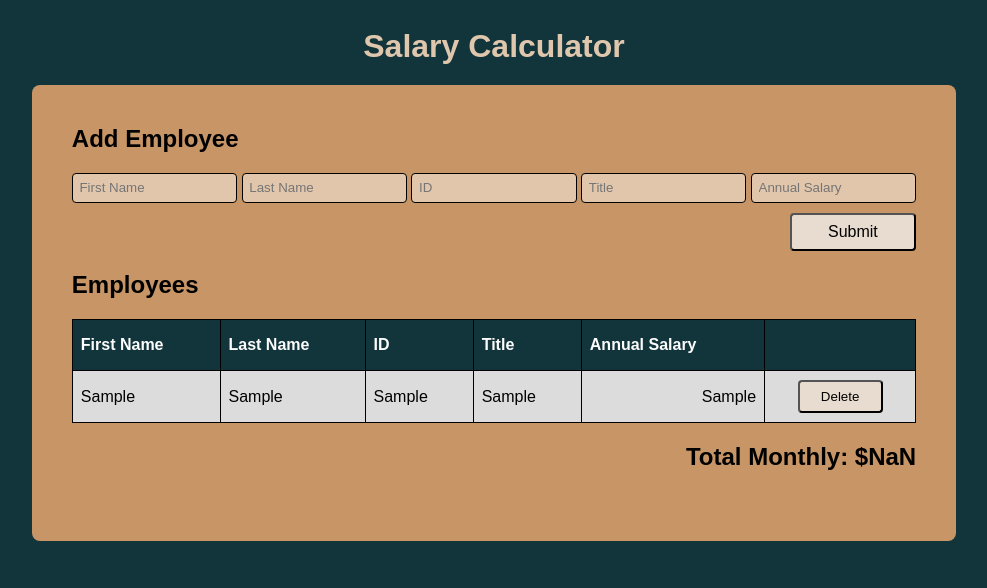
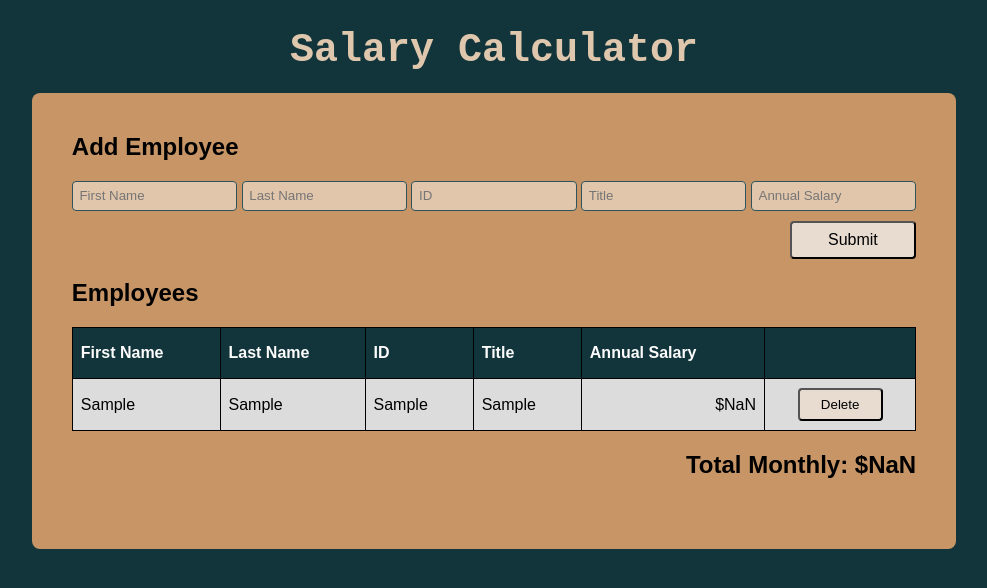
Before and after one commit to NoneTheWeisser/weekend-js-salary-calculator, a plain HTML site: page index.html in a window 1280 px wide. Both pictures are taken after typing "Sample", "Sample", "Sample", "Sample", "Sample" into the empty fields and a click on the button "Submit". Shown: the whole page, without its empty margins (146-1133 px from the left). Drawn offline with Linux system fonts and the light colour scheme.

Commit message:
figured out how to convert numbers to currency

```diff
--- a/script.js
+++ b/script.js
@@ -41,19 +41,25 @@ function addEmployee(event) {
   document.getElementById("annual-salary").value = "";
 }
 
+// some sort of render function so we can combine tasks and fire
 function render() {
   const tableBody = document.getElementById("table-body");
   tableBody.innerHTML = "";
 
   for (let i = 0; i < employees.length; i++) {
     const employee = employees[i];
+    // format the annual salary to currency
+    const formattedSalary = Number(employee.annualSalary).toLocaleString("en-US",{
+        style:"currency", currency:"USD", minimumFractionDigits: 0});
+
+
     tableBody.innerHTML += `
             <tr>
                 <td>${employee.firstName}</td>
                 <td>${employee.lastName}</td>
                 <td>${employee.employeeId}</td>
                 <td>${employee.title}</td>
-                <td>${employee.annualSalary}</td>
+                <td>${formattedSalary}</td>
                 <td><button onClick="deleteEmployee(${i})">Delete</button></td>
             </tr>
             `;
@@ -61,7 +67,6 @@ function render() {
   updateTotalSalary();
 }
 
-// some sort of render function so we can combine tasks and fire
 
 // employee table - delete button deleteEmployee()
 function deleteEmployee(index) {
@@ -83,6 +88,8 @@ function updateTotalSalary() {
   highMonthlySalary(total);
 }
 
+
+
 function highMonthlySalary(total) {
   const monthlyTotalElement = document.getElementById("monthly-total");
   // Looking for high salary
@@ -92,8 +99,3 @@ function highMonthlySalary(total) {
     monthlyTotalElement.classList.remove("high-monthly-total");
   }
 }
-
-// A 'Submit' button should collect the form information, store the information to calculate monthly costs,
-// append information to the DOM and clear the input fields. Using the stored information,
-// calculate monthly costs and append this to the to DOM. If the total monthly cost exceeds $20,000,
-//  add a red background color to the total monthly cost.
--- a/styles.css
+++ b/styles.css
@@ -27,6 +27,8 @@ Night Blue Shadow: #12343b */
 
 /* Page Header */
 #header {
+  font-family:monospace;
+  font-size: 40px;
   text-align: center;
   background-color: #12343b;
   color: #dfc7ad;
@@ -102,7 +104,7 @@ input {
   padding: 0.5em;
   width: 150px;
   background: #e1c6ac;
-  border: 1px solid;
+  border: 1px solid #2d545e;
   border-radius: 4px;
 }
 button {
@@ -121,6 +123,7 @@ button {
   text-align: right;
   background-color: rgb(120, 5, 5);
   color: white;
-  padding: 10px 0 10px 0;
-  margin: 5px 0 0 0;
+  padding: 10px;
+  margin-top: 5px;
+  border: 1px solid black;
 }
```
